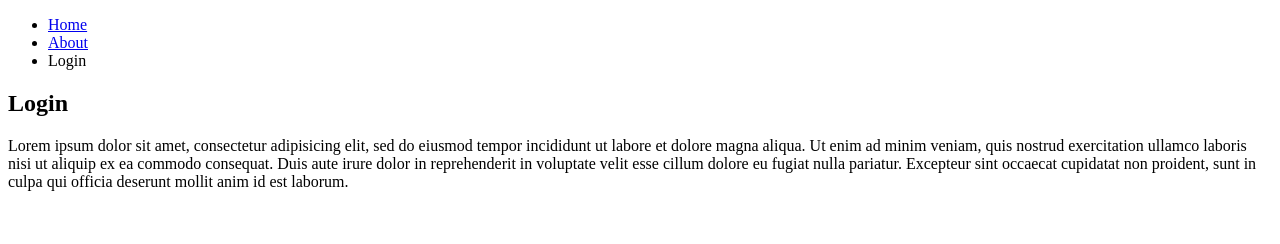
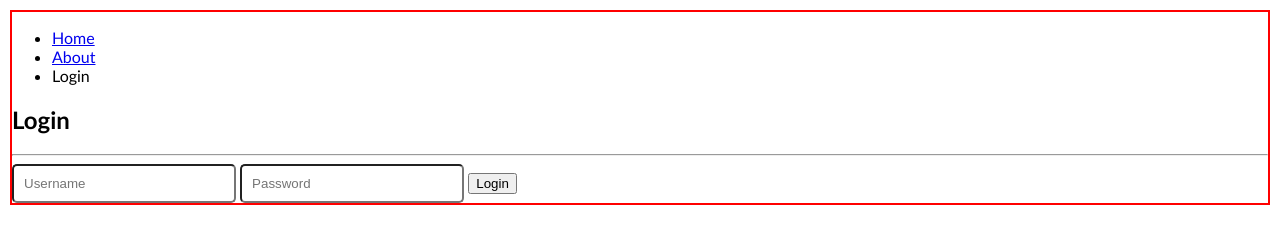
Before and after one commit to lassbon/Learning_css, a plain HTML site: page login.html in a window 1280 px wide. Drawn offline with Linux system fonts and the light colour scheme; files that its build step writes are made by us from their sources.

Commit message:
I added css files

```diff
--- /dev/null
+++ b/login.css
@@ -0,0 +1,16 @@
+body{
+    font-family: 'Trebuchet MS', 'Lucida Sans Unicode', 'Lucida Grande', 'Lucida Sans', Arial, sans-serif;
+    margin: 10px 10px 0 10px;
+    border: 2px solid red;
+}
+
+#login > form > span > input[type = "text"], [type = "password"] {
+    padding: 10px;
+    border-radius: 5px;
+    color: aquamarine;
+    width: 200px;
+}
+
+.spanMe {
+    border
+}
--- a/login.html
+++ b/login.html
@@ -3,6 +3,7 @@
 <html>
 <head>
   <title>My first website!</title>
+  <link rel="stylesheet" href="css/login.css">
 </head>
 <body>
   <header>
@@ -15,13 +16,21 @@
     </nav>
   </header>
   <section>
-    <h2>Login</h2>
-    <p>Lorem ipsum dolor sit amet, consectetur adipisicing elit, sed do eiusmod
-    tempor incididunt ut labore et dolore magna aliqua. Ut enim ad minim veniam,
-    quis nostrud exercitation ullamco laboris nisi ut aliquip ex ea commodo
-    consequat. Duis aute irure dolor in reprehenderit in voluptate velit esse
-    cillum dolore eu fugiat nulla pariatur. Excepteur sint occaecat cupidatat non
-    proident, sunt in culpa qui officia deserunt mollit anim id est laborum.</p>
+    <h2>Login</h2><hr>
+    <div id="login">
+      <form action="">
+        <span class="spanMe">
+          <input type="text" name="username" id="username" placeholder="Username">
+        </span>
+        <span class="spanMe">
+          <input type="password" name="password" id="password" placeholder="Password">
+        </span>
+        <span class="spanMe">
+          <input type="submit" value="Login" name="submit-btn" id="submit-btn">
+        </span>
+
+      </form>
+    </div>
   </section>
 </body>
 </html>
```
Also changed, not shown: index.html (+1 -1 lines), css/main.css (added).
